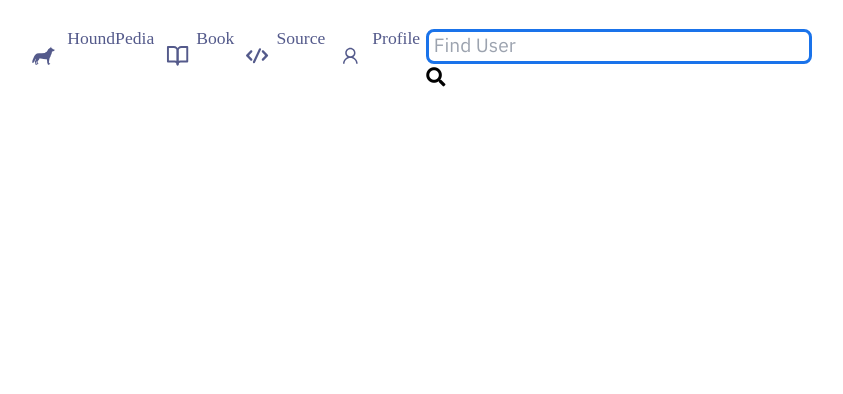
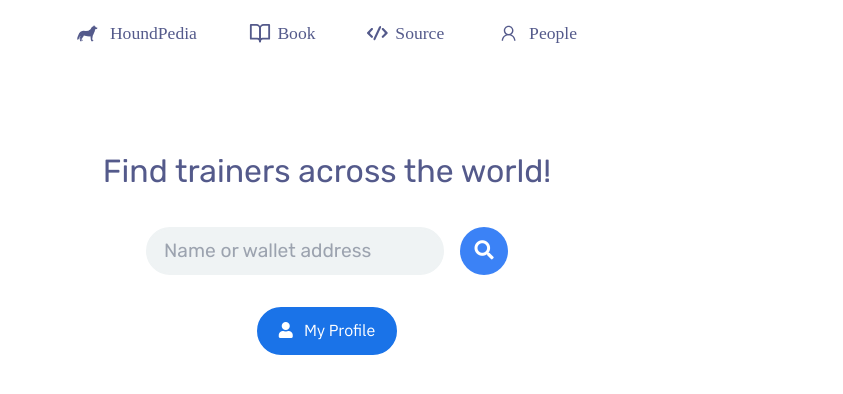
Before and after one commit to srijan-paul/BitHounds, a React (Create React App) app: page /search in a window 1280 px wide. Shown: the top 394 px of the page, without its empty margins (313-1156 px from the left). Built offline with nearby package versions, Linux system fonts and the light colour scheme; the HTML template or start-up script is replaced by a standard one; a web font is replaced by a local one; what @taquito/taquito would draw is missing.

Commit message:
UI and state fixes (#18)
Move search bar to it's own page and refactor UpdateContract.

```diff
--- a/src/App.tsx
+++ b/src/App.tsx
@@ -5,6 +5,7 @@ import { useState } from "react";
 import React from "react";
 import { BrowserRouter, Switch, Route } from "react-router-dom";
 import { HoundInfo } from "./scripts/hound-genome";
+import Search from "./components/pages/Search";
 
 function App(): JSX.Element {
   const [hounds] = useState<Map<string, HoundInfo[]>>(new Map());
@@ -24,6 +25,10 @@ function App(): JSX.Element {
           <Route path="/usr/:address">
             <UserProfile hounds={hounds} />
           </Route>
+
+          <Route path="/search">
+            <Search />
+          </Route>
         </Switch>
       </BrowserRouter>
     </div>
--- a/src/components/ConnectWallet.tsx
+++ b/src/components/ConnectWallet.tsx
@@ -87,6 +87,7 @@ function ConnectButton({ hounds, setPublicToken, setWalletConnected }: ButtonPro
 
       const storage = await response.json();
 
+      hounds.clear();
       for (let i = 0; i < storage.counter; i++) {
         addHoundToMap(
           hounds,
--- a/src/components/Navbar.tsx
+++ b/src/components/Navbar.tsx
@@ -1,25 +1,21 @@
-import React, { useState } from "react";
+import React from "react";
 import PropTypes from "prop-types";
 import { Book, Code, Dog, User } from "./svgs";
 import "./css/Navbar.css";
 import { Link } from "react-router-dom";
 
-function NavItem(props: { name: string; children: PropTypes.ReactNodeLike }) {
+function NavItem(props: { name: string; link?: string; children: PropTypes.ReactNodeLike }) {
   return (
-    <div className="nav__item">
-      {props.children}
-      <span style={{ fontSize: "1.1rem" }}>{props.name}</span>
-    </div>
+    <Link to={props.link || "/"}>
+      <div className="nav__item">
+        {props.children}
+        <span style={{ fontSize: "1.1rem" }}>{props.name}</span>
+      </div>
+    </Link>
   );
 }
 
 function Navbar(): JSX.Element {
-  const [searchItem, setSearchItem] = useState("");
-
-  function handleChange(e: any) {
-    console.log(e.target.value);
-    setSearchItem(e.target.value);
-  }
   return (
     <div className="navbar">
       <NavItem name="HoundPedia">
@@ -34,27 +30,9 @@ function Navbar(): JSX.Element {
         <Code size="30px" />
       </NavItem>
 
-      <NavItem name="Profile">
+      <NavItem name="People" link="/search">
         <User size="35px" />
       </NavItem>
-
-      <div className="searchbar">
-        <form>
-          <input
-            name="name"
-            placeholder=" Find User"
-            type="text"
-            className="searchTerm"
-            value={searchItem}
-            onChange={handleChange}
-          />
-          <Link to={`/usr/${searchItem}`}>
-            <button type="submit">
-              <i className="fa fa-search"></i>
-            </button>
-          </Link>
-        </form>
-      </div>
     </div>
   );
 }
--- a/src/components/UpdateContract.tsx
+++ b/src/components/UpdateContract.tsx
@@ -1,37 +1,28 @@
-import { TezosToolkit } from "@taquito/taquito";
 import Button from "./Button";
 import "./css/Profile.css";
-import React, { useContext } from "react";
+import React from "react";
 import { TzContext } from "./context/TzToolKitContext";
 import { randomBase62 } from "../scripts/util";
 
-interface UpdateContractProps {
-  Tezos: TezosToolkit;
-}
+function UseContract(): JSX.Element {
+  const TzToolkit = React.useContext(TzContext).toolkit;
 
-const UseContract = ({ Tezos }: UpdateContractProps) => {
   const buy = async (): Promise<void> => {
-    const contract = await Tezos.wallet.at("KT1LFf3MEDg4uZCtYHw4RM5zpuJEvF2NPYsJ");
+    const contract = await TzToolkit.wallet.at("KT1LFf3MEDg4uZCtYHw4RM5zpuJEvF2NPYsJ");
     try {
       const genome = randomBase62(40);
       const op = await contract.methods.createHound(3, genome, 0).send();
       await op.confirmation();
     } catch (error) {
-      console.log(error);
+      console.error(error);
     }
   };
+
   return (
-    <div className="buyButton">
-      <Button onClick={buy}>
-        <span>Buy</span>
-      </Button>
-    </div>
+    <Button style={{ minWidth: "90px", padding: "4px" }} onClick={buy}>
+      Buy
+    </Button>
   );
-};
+}
 
-const UpdateContract = (): JSX.Element => {
-  const tezos = useContext(TzContext);
-  return <UseContract Tezos={tezos.toolkit} />;
-};
-
-export default UpdateContract;
+export default UseContract;
--- a/src/components/css/Navbar.css
+++ b/src/components/css/Navbar.css
@@ -1,10 +1,3 @@
-.searchTerm {
-  border-radius: 8px;
-  border-color: black;
-  margin-top: 10px;
-  border: 3px solid #1a73ea;
-}
-
 .nav__item {
   display: flex;
   gap: 10%;
--- a/src/components/css/Profile.css
+++ b/src/components/css/Profile.css
@@ -12,9 +12,6 @@
 }
 
 .profileHeader {
-  float: left;
-  width: 85%;
-  text-align: left;
   display: flex;
   gap: 1.4rem;
   margin-bottom: 2.2rem;
--- /dev/null
+++ b/src/components/css/SearchPage.css
@@ -0,0 +1,32 @@
+.searchPage {
+  width: 80%;
+  margin: auto;
+  text-align: center;
+  display: flex;
+  flex-direction: column;
+  gap: 2rem;
+  align-items: center;
+  margin-top: 5rem;
+}
+
+.searchTerm {
+  border-radius: 25px;
+  font-family: "Rubik";
+  background-color: var(--clr-gray);
+  border: 2px solid var(--clr-gray);
+  padding: 0rem 1rem;
+  outline: none;
+  transition-duration: 400ms;
+}
+
+.searchTerm:hover,
+.searchTerm:focus {
+  border-color: var(--sig-color);
+  background-color: white;
+}
+
+.searchBar {
+  display: flex;
+  flex-direction: row;
+  gap: 1rem;
+}
--- a/src/components/pages/Profile.tsx
+++ b/src/components/pages/Profile.tsx
@@ -2,15 +2,19 @@ import React from "react";
 import { useParams } from "react-router-dom";
 import DefaultProfilePic from "../../assets/default-user.png";
 import { HoundInfo } from "../../scripts/hound-genome";
+import { WalletContext } from "../context/WalletContext";
 import "../css/Profile.css";
 import HoundCard from "../HoundCard";
-import UpdateContract from "../UpdateContract";
+import UseContract from "../UpdateContract";
 
 // Wallet addresses can be too long for us to render them fully, so
 // we only render a substring.
 const MaxAddressLen = 12;
 
 function ProfileHeader({ hounds, address }: { hounds: HoundInfo[]; address: string }): JSX.Element {
+  const walletInfo = React.useContext(WalletContext);
+  const { userAddress } = walletInfo;
+
   return (
     <div className="profileHeader">
       <div className="profileHeader__left">
@@ -31,6 +35,8 @@ function ProfileHeader({ hounds, address }: { hounds: HoundInfo[]; address: stri
           <br />
           Level: Initiate
         </div>
+        <br />
+        {userAddress == address ? <UseContract /> : null}
       </div>
     </div>
   );
@@ -51,7 +57,6 @@ function UserProfile({ hounds }: { hounds: Map<string, HoundInfo[]> }): JSX.Elem
   return (
     <div className="userProfile">
       <ProfileHeader hounds={hounds.get(address) as HoundInfo[]} address={address} />
-      <UpdateContract />
       {hounds.has(address) ? (
         <HoundList hounds={hounds.get(address) as HoundInfo[]} />
       ) : (
--- /dev/null
+++ b/src/components/pages/Search.tsx
@@ -0,0 +1,43 @@
+import React from "react";
+import { Link } from "react-router-dom";
+import "../css/SearchPage.css";
+import Button from "../Button";
+
+function SearchBar(): JSX.Element {
+  const [searchItem, setSearchItem] = React.useState("");
+
+  return (
+    <form className="searchBar">
+      <input
+        name="name"
+        placeholder="Name or wallet address"
+        type="text"
+        className="searchTerm"
+        value={searchItem}
+        onChange={(e) => setSearchItem(e.target.value)}
+      />
+
+      <Link to={`/usr/${searchItem}`}>
+        <div className="searchBtn">
+          <button className="bg-blue-500 text-white rounded-full p-2 hover:bg-blue-400 focus:outline-none w-12 h-12">
+            <i className="fa fa-search"> </i>
+          </button>
+        </div>
+      </Link>
+    </form>
+  );
+}
+
+function Search(): JSX.Element {
+  return (
+    <div className="searchPage">
+      <h1 style={{ color: "var(--clr-faded)" }}>Find trainers across the world!</h1>
+      <SearchBar />
+      <Button>
+        <i className="fa fa-user"></i> &nbsp; My Profile
+      </Button>
+    </div>
+  );
+}
+
+export default Search;
--- a/src/index.css
+++ b/src/index.css
@@ -11,6 +11,7 @@
   --sig-color-2: #1d2d44;
   --clr-bg-2: #edf2f8;
   --clr-faded: #545a8b;
+  --clr-gray: #eff3f4;
   --clr-primary-300: rgba(41, 40, 40, 0.8);
   --font-primary: "Farro";
   --font-secondary: "Rubik";
@@ -39,6 +40,14 @@ p {
   font-family: var(--font-secondary);
 }
 
+.hover-blue {
+  transition-duration: 300ms;
+}
+
+.hover-blue:hover {
+  color: (--sig-color);
+}
+
 @media only screen and (max-width: 650px) {
   body {
     font-size: 1rem;
```
